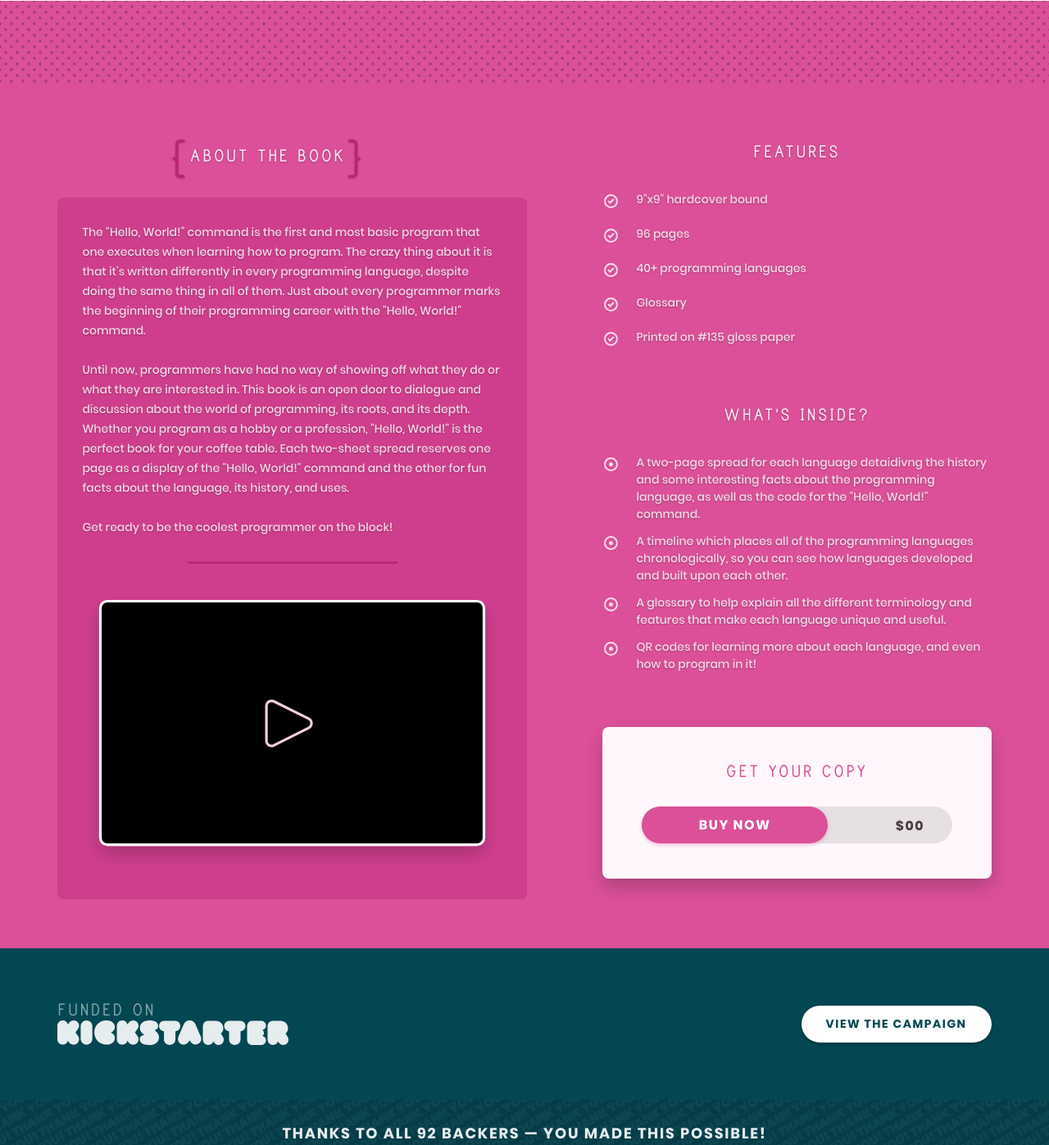
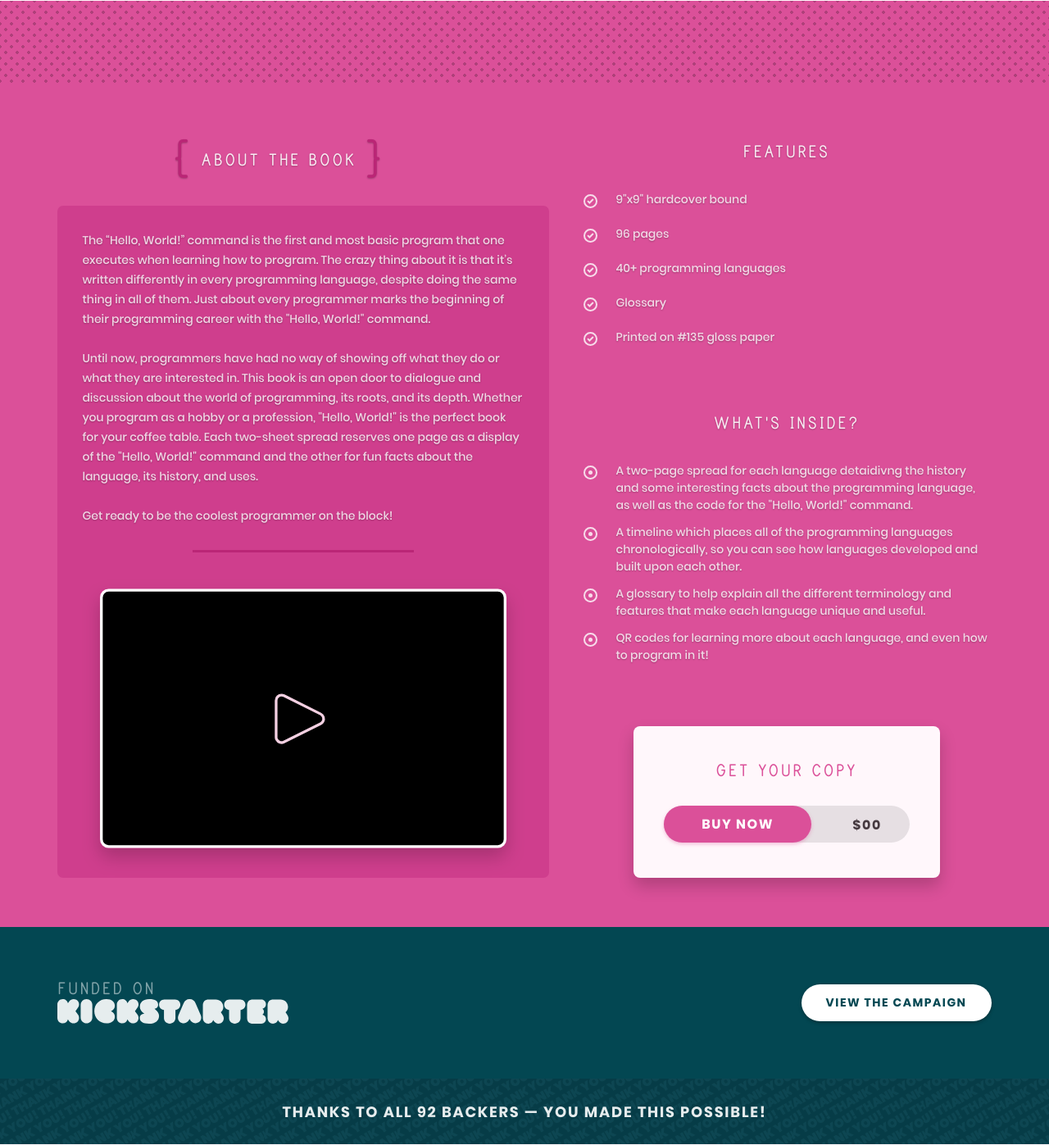
Before and after one commit to DanielAndrews43/hellobook, a PHP site: page / in a window 1280 px wide. Shown: the part 704-2101 px from the top of the page at 82% size. Run offline with PHP 8.4, Linux system fonts and the light colour scheme; style sheets or scripts are compiled from the project's sources.

Commit message:
web responsive up to 768

```diff
--- a/public/css/style.scss
+++ b/public/css/style.scss
@@ -251,9 +251,11 @@ a:link, a:visited, a:hover, a:active {
 	#third-content {
 		justify-content: space-between;
 		width: 100%;
+		margin-bottom: 60px;
 
 		.left {
-			width: 45%;
+			width: 50%;
+			margin-right: 30px;
 
 			h2 {
 				font-size: 24px;
@@ -269,12 +271,15 @@ a:link, a:visited, a:hover, a:active {
 			span {
 				font-size: 60px;
 				color: $color-darkest-pink;
+				margin-left: 10px;
+				margin-right: 10px;
+				padding-bottom: 10px;
 			}
 
 			#about_container {
 				background-color: $color-dark-pink;
 				width: 100%;
-				padding: 30px;
+				padding: 30px 30px 0px 30px;
 				font-size: 14px;
 				line-height: 24px;
 				border-radius: 7px;
@@ -282,7 +287,6 @@ a:link, a:visited, a:hover, a:active {
 				letter-spacing: 0;
 				text-shadow: 0 1px 2px rgba(0,0,0,0.25);
 				height: 100%;
-				margin-bottom: 60px;
 				justify-content: space-between;
 
 				.line {
@@ -300,12 +304,14 @@ a:link, a:visited, a:hover, a:active {
 		}
 
 		.right {
-			width: 45%;
+			width: 50%;
+			margin-left: 30px;
 
 			.right-content {
 				width: 100%;
 				padding-top: 15px;
 				margin-left: 7.5%;
+				justify-content: space-between;
 
 				.bullets_title {
 					font-size: 24px;
@@ -318,12 +324,12 @@ a:link, a:visited, a:hover, a:active {
 				}
 
 				.bullets {
-					margin-bottom: 60px;
 					font-size: 14px;
 					color: rgba(255,255,255,0.80);
 					letter-spacing: 0;
 					line-height: 21px;
 					text-shadow: 0 1px 2px rgba(0,0,0,0.25);
+					width: 100%;
 				}
 
 				.bullet {
@@ -338,12 +344,12 @@ a:link, a:visited, a:hover, a:active {
 
 				.buy_container {
 					background-color: $color-light-gray;
+					align-self: center;
 					display: flex;
 					justify-content: center;
 					align-items: center;
-					margin-bottom: 60px;
 					min-height: 185px;
-					width: 100%;
+					width: 75%;
 					border-radius: 8px;
 					box-shadow: 0 10px 20px 0 rgba(0,0,0,0.20);
 
@@ -593,6 +599,10 @@ a:link, a:visited, a:hover, a:active {
 			}
 		}
 	}
+
+	#third #third-content .right .right-content .buy_container {
+		width: 100%;
+	}
 }
 
 
```
